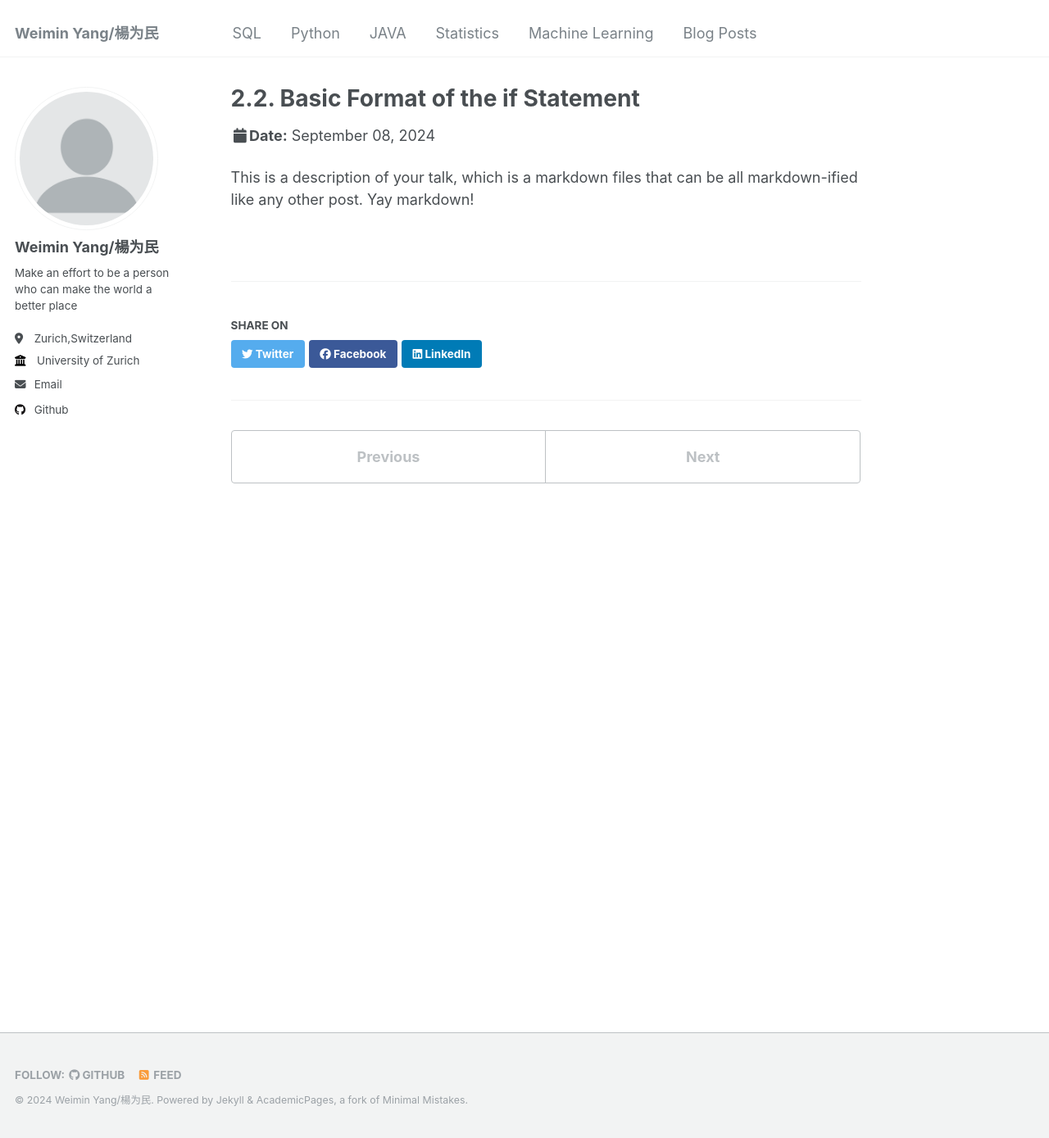
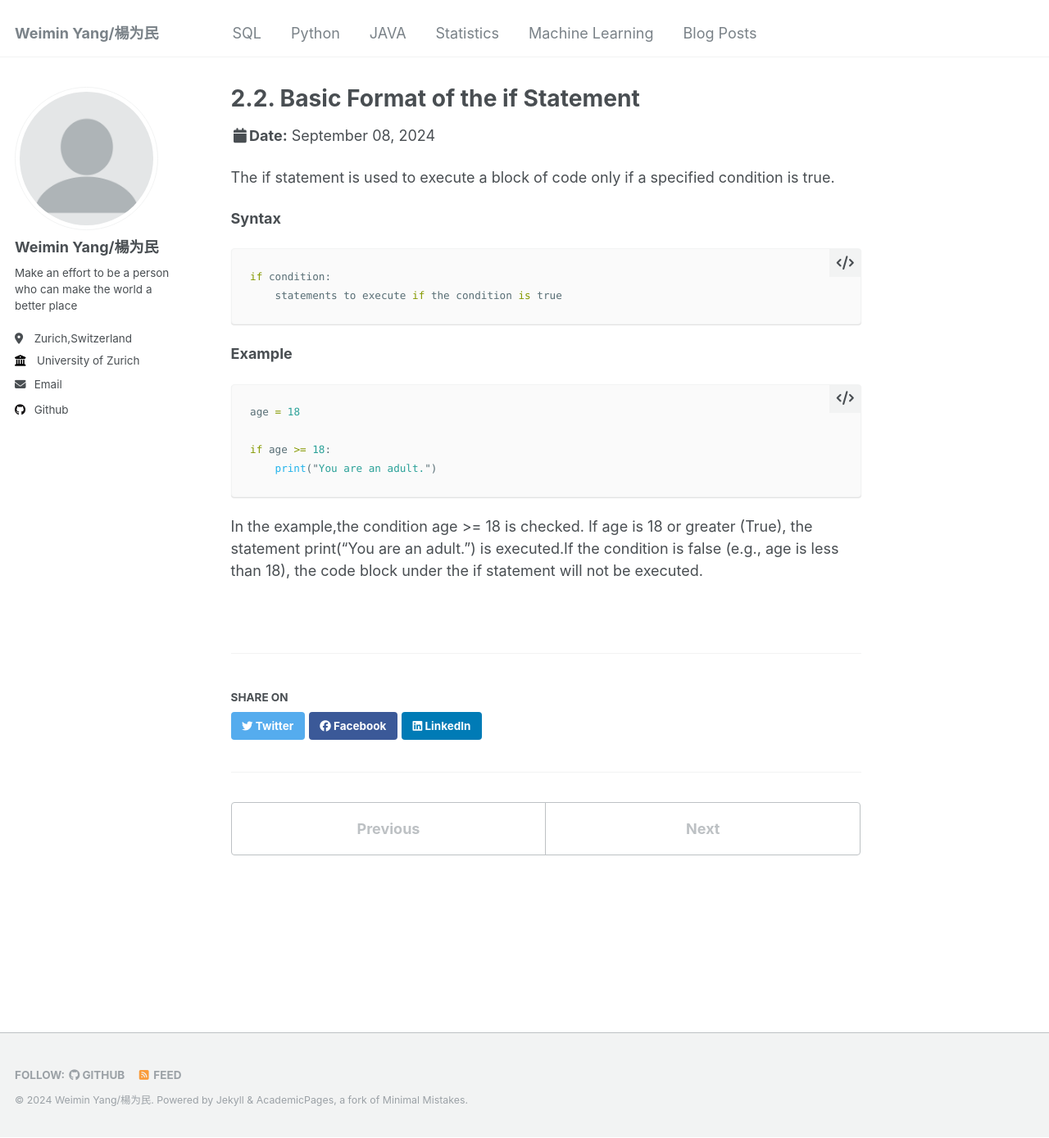
Before and after one commit to weimin3/weimin3.github-io, a Jekyll site: the page built from _Python/2_2.md, in a window 1280 px wide and 1389 px high. Shown: the whole window at 82% size. Built offline with Jekyll 4.4.1, drawn with Linux system fonts in a browser that asks for light colours.

Commit message:
Update 2_2.md

````diff
--- a/_Python/2_2.md
+++ b/_Python/2_2.md
@@ -6,4 +6,18 @@ permalink: /Python/if-basic/
 date: 2024-09-08
 ---
 
-This is a description of your talk, which is a markdown files that can be all markdown-ified like any other post. Yay markdown!
+The if statement is used to execute a block of code only if a specified condition is true.
+
+**Syntax**
+```python
+if condition:
+    statements to execute if the condition is true
+```
+**Example**
+```python
+age = 18
+
+if age >= 18:
+    print("You are an adult.")
+```
+In the example,the condition age >= 18 is checked. If age is 18 or greater (True), the statement print("You are an adult.") is executed.If the condition is false (e.g., age is less than 18), the code block under the if statement will not be executed.
````
